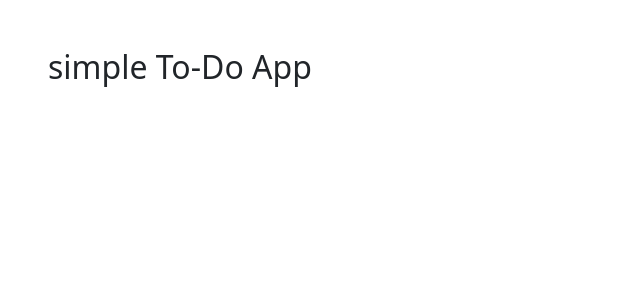
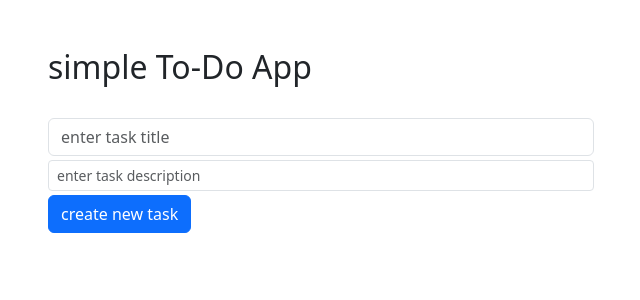
Before and after one commit to deb-kit2/todoApp, a Flask app: page / in a window 1280 px wide. Shown: the top 300 px of the page, without its empty margins (319-959 px from the left). Run offline with Flask 2, Linux system fonts and the light colour scheme; data that the repository does not hold is empty.

Commit message:
can make tasks

```diff
--- a/app.py
+++ b/app.py
@@ -1,7 +1,7 @@
 import json
 from bson import ObjectId
 
-from flask import Flask, render_template, jsonify, request
+from flask import Flask, render_template, jsonify, request, redirect, url_for
 from pymongo import MongoClient
 
 
@@ -18,7 +18,7 @@ db = client["admin"]
 app = Flask(__name__)
 
 @app.route("/")
-def home() :
+def index() :
     tasks = list(db.myTodos.find({}))
     tasks = MongoJSONEncoder().encode(tasks)
     tasks = json.loads(tasks)
@@ -28,5 +28,24 @@ def home() :
 
     return render_template("index.html")
 
+@app.route("/create", methods = ["POST"])
+def createTask() :
+    user_input = request.get_json()
+
+    # validation, add checks
+    if len(user_input["title"]) < 1 :
+        print("Could not add! Bad entry! :(")
+    else :
+        db.myTodos.insert_one(user_input)
+
+        # safe return
+        t = MongoJSONEncoder().encode(user_input)
+        t = json.loads(t)
+        return jsonify(t)
+
+    return redirect(url_for("index"))
+
+
+
 if __name__ == "__main__" :
     app.run(debug = True)
--- a/static/main.js
+++ b/static/main.js
@@ -3,7 +3,10 @@ const { createApp } = Vue
 const TaskApp = {
     data(){
         return{
-            task: "",
+            task: {
+                "title" : "",
+                "description" : ""
+            },
             tasks: [],
             message: 'simple To-Do App'
         }
@@ -23,6 +26,21 @@ const TaskApp = {
             })
 
             this.tasks = await response.json()
+        },
+
+        async createTask(){
+            await this.getTasks()
+
+            const response = await fetch(window.location + "create", {
+                method: "post",
+                headers: {
+                    "Content-Type": "application/json",
+                    "X-Requested-With" : "XMLHttpRequest"
+                },
+                body: JSON.stringify(this.task)
+            })
+
+            await this.getTasks()
         }
     },
 
--- a/templates/index.html
+++ b/templates/index.html
@@ -5,19 +5,27 @@
     <div id = "app">
 
         <h2>{ message }</h2>
-        <!--
-        <form action = "">
-            <div class="form-group row">
-                <div class="col-9">
-                    <label for = "">Create new task</label>
-                    <input type = "text" class = "form-control" v-model = "task">
-                </div>
-                <div class="col-auto mt-auto">
-                    <button class = "btn btn-success" type = "submit">Create</button>
-                </div>
+
+        <br>
+
+        <form @submit.prevent = "createTask">
+            <div class="form-group">
+                <input
+                type = "text"
+                class = "form-control mb-1"
+                v-model = "task.title"
+                placeholder = "enter task title">
+                <input
+                type = "text"
+                class="form-control form-control-sm mb-1"
+                v-model = "task.description"
+                placeholder="enter task description">
+            </div>
+
+            <div class="col-auto mt-auto">
+                <button class = "btn btn-primary" type = "submit">create new task</button>
             </div>
         </form>
-        -->
 
         <div class="mt-5">
             <div class="card mb-3" v-for="task, index in tasks" :key="index">
```
Also changed, not shown: 1 other file.
